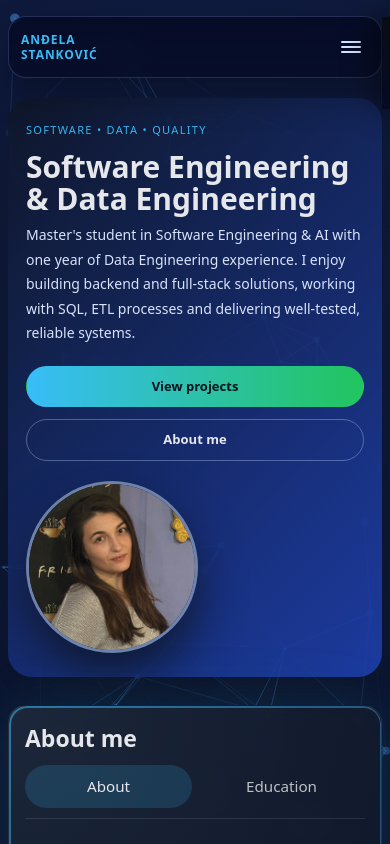
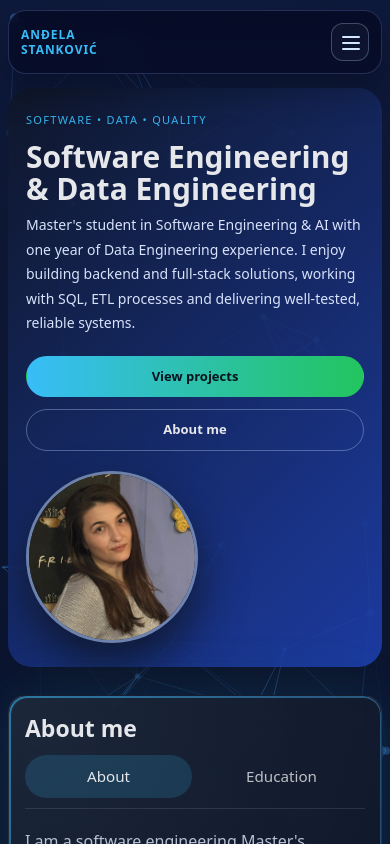
Before and after one commit to anndjella/portfolio, a React (Vite) app: page / in a window 390 px wide. Shown: the top 844 px of the page. Built offline with nearby package versions, Linux system fonts and the light colour scheme.

Commit message:
fix TopBar

```diff
--- a/src/components/Topbar.jsx
+++ b/src/components/Topbar.jsx
@@ -107,11 +107,9 @@ export default function Topbar({ lang, setLang, text }) {
             aria-label={`${open ? "Zatvori meni" : "Otvori meni"}`}
             aria-expanded={open}
           >
-            <svg width="24" height="24" viewBox="0 0 24 24" aria-hidden="true">
-              <path className="line line1" d="M3 7h18" strokeWidth="2" strokeLinecap="round" />
-              <path className="line line2" d="M3 12h18" strokeWidth="2" strokeLinecap="round" />
-              <path className="line line3" d="M3 17h18" strokeWidth="2" strokeLinecap="round" />
-            </svg>
+            <span className="burger-line burger-line-1" aria-hidden="true" />
+            <span className="burger-line burger-line-2" aria-hidden="true" />
+            <span className="burger-line burger-line-3" aria-hidden="true" />
           </button>
         </div>
       </header>
--- a/src/index.css
+++ b/src/index.css
@@ -282,34 +282,59 @@ canvas.tsparticles-canvas-el {
 }
 
 .burger {
+  position: relative;
   display: none;
   align-items: center;
   justify-content: center;
-  padding: 6px;
-  border: 0;
+  width: 38px;
+  height: 38px;
+  padding: 0;
+  border: 1px solid rgba(191, 219, 254, 0.28);
   border-radius: 12px;
-  background: transparent;
+  background: rgba(255, 255, 255, 0.03);
   cursor: pointer;
+  transition: border-color 0.18s ease, background 0.18s ease;
 }
 
-.burger .line {
-  fill: none;
-  stroke: #d5e6ff;
-  transition: transform 0.28s ease, opacity 0.28s ease;
+.burger:hover {
+  border-color: rgba(191, 219, 254, 0.58);
+  background: rgba(56, 189, 248, 0.1);
 }
 
-.burger.open .line1 {
-  transform-origin: center;
-  transform: translateY(5px) rotate(45deg);
+.burger-line {
+  position: absolute;
+  left: 10px;
+  width: 18px;
+  height: 2px;
+  border-radius: 999px;
+  background: #d5e6ff;
+  transition: transform 0.22s ease, opacity 0.18s ease, top 0.22s ease;
 }
 
-.burger.open .line2 {
+.burger-line-1 {
+  top: 12px;
+}
+
+.burger-line-2 {
+  top: 18px;
+}
+
+.burger-line-3 {
+  top: 24px;
+}
+
+.burger.open .burger-line-1 {
+  top: 18px;
+  transform: rotate(45deg);
+}
+
+.burger.open .burger-line-2 {
   opacity: 0;
 }
 
-.burger.open .line3 {
-  transform-origin: center;
-  transform: translateY(-5px) rotate(-45deg);
+.burger.open .burger-line-3 {
+  top: 18px;
+  transform: rotate(-45deg);
 }
 
 .nav .nav-lang {
@@ -927,45 +952,65 @@ canvas.tsparticles-canvas-el {
 }
 
 @media (max-width: 980px) {
+  .app-root {
+    padding-top: 96px;
+  }
+
   .topbar {
+    position: fixed;
+    top: max(12px, env(safe-area-inset-top));
+    left: max(18px, calc((100vw - var(--max-width)) / 2 + 18px));
+    right: max(18px, calc((100vw - var(--max-width)) / 2 + 18px));
+    z-index: 60;
     grid-template-columns: minmax(0, 1fr) auto;
+    margin-bottom: 0;
   }
 
   .nav {
-    position: fixed;
-    top: 0;
+    position: absolute;
+    top: calc(100% + 10px);
+    left: 0;
     right: 0;
-    bottom: 0;
     z-index: 45;
-    width: min(88vw, 320px);
-    padding: calc(72px + env(safe-area-inset-top)) 18px max(20px, env(safe-area-inset-bottom));
-    border-left: 1px solid rgba(120, 150, 255, 0.08);
-    background: linear-gradient(180deg, rgba(10, 12, 20, 0.98), rgba(5, 10, 35, 0.98));
-    box-shadow: -10px 0 30px rgba(0, 0, 0, 0.45);
-    transform: translateX(100%);
-    transition: transform 0.3s cubic-bezier(0.2, 0.9, 0.2, 1);
+    width: 100%;
+    padding: 12px;
+    border: 1px solid rgba(120, 150, 255, 0.22);
+    border-radius: 16px;
+    background: linear-gradient(180deg, rgba(10, 14, 32, 0.98), rgba(5, 10, 35, 0.98));
+    box-shadow: 0 18px 38px rgba(0, 0, 0, 0.45);
+    transform: translateY(-8px);
+    opacity: 0;
+    transition: opacity 0.2s ease, transform 0.2s ease;
     flex-direction: column;
     align-items: stretch;
     flex-wrap: nowrap;
     gap: 8px;
-    overflow-y: auto;
+    overflow: visible;
     pointer-events: none;
-    -webkit-overflow-scrolling: touch;
   }
 
   .nav.open {
-    transform: translateX(0);
+    transform: translateY(0);
+    opacity: 1;
     pointer-events: auto;
   }
 
   .nav a {
-    padding: 12px 14px;
+    padding: 13px 14px;
+    border-radius: 12px;
+    background: rgba(255, 255, 255, 0.03);
     font-size: 15px;
   }
 
   .nav .nav-lang {
     display: flex;
+    justify-content: stretch;
     margin-top: 6px;
+  }
+
+  .nav .nav-lang button {
+    flex: 1;
+    border-radius: 12px;
   }
 
   .desktop-lang {
@@ -994,12 +1039,14 @@ canvas.tsparticles-canvas-el {
 
 @media (max-width: 640px) {
   .app-root {
-    padding: 16px 12px 36px;
+    padding: 88px 12px 36px;
   }
 
   .topbar {
+    top: max(10px, env(safe-area-inset-top));
+    left: 12px;
+    right: 12px;
     gap: 10px;
-    margin-bottom: 20px;
     padding: 12px 14px;
   }
 
@@ -1135,6 +1182,8 @@ canvas.tsparticles-canvas-el {
   }
 
   .topbar {
+    left: 8px;
+    right: 8px;
     padding-inline: 12px;
   }
 
```
